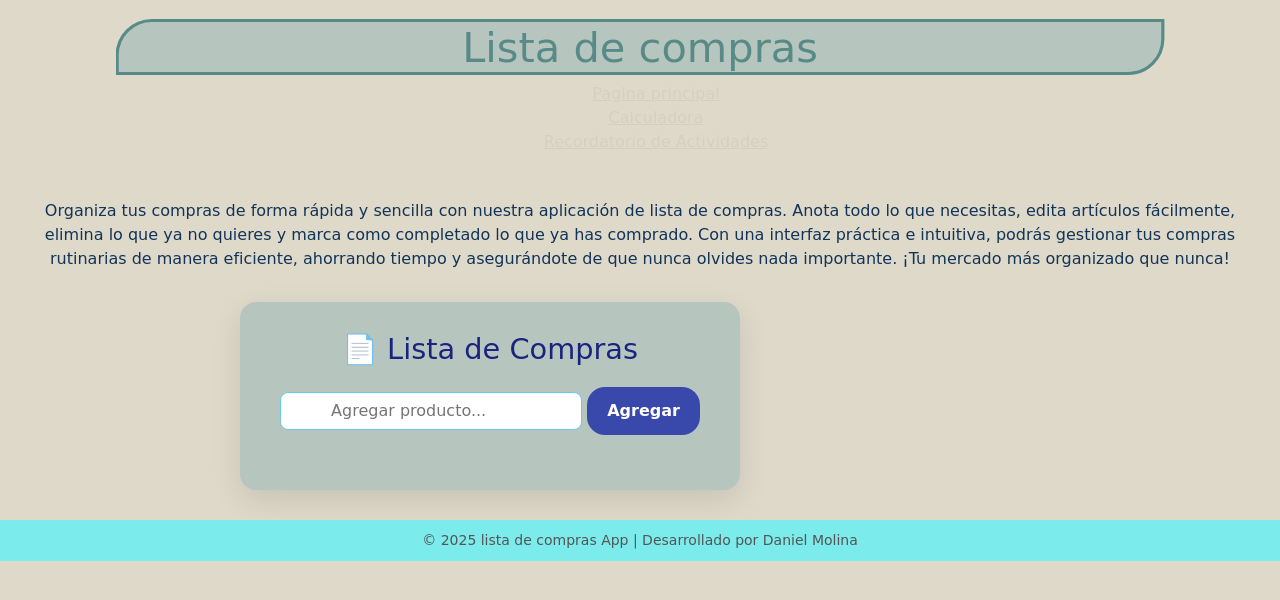
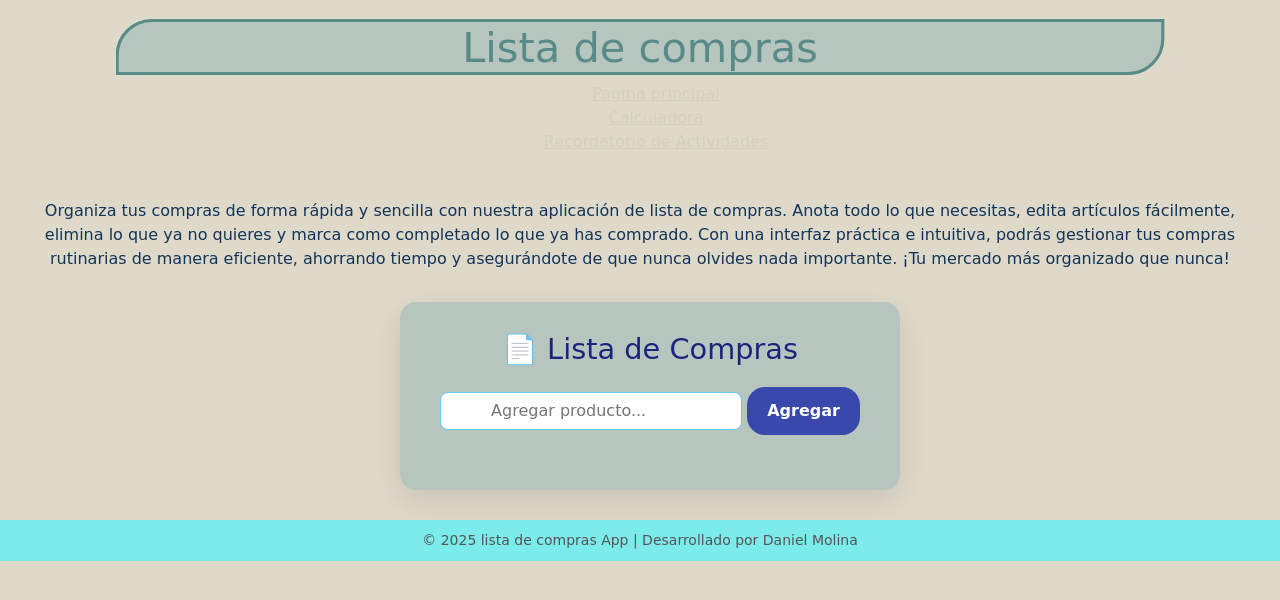
Before and after one commit to DanielMolinaKR/TRABAJO-JAVASCRIPT, a plain HTML site: page listaDeCompras.html in a window 1280 px wide. Drawn offline with nearby package versions, Linux system fonts and the light colour scheme.

Commit message:
Update style.css

```diff
--- a/style.css
+++ b/style.css
@@ -215,7 +215,7 @@
     border-radius: 16px;
     padding: 30px;
     box-shadow: 0 10px 30px rgba(0, 0, 0, 0.1);
-    margin-left: 30vh;
+    margin-left: 400px;
 }
 
 .tituloListaCompras {
```
